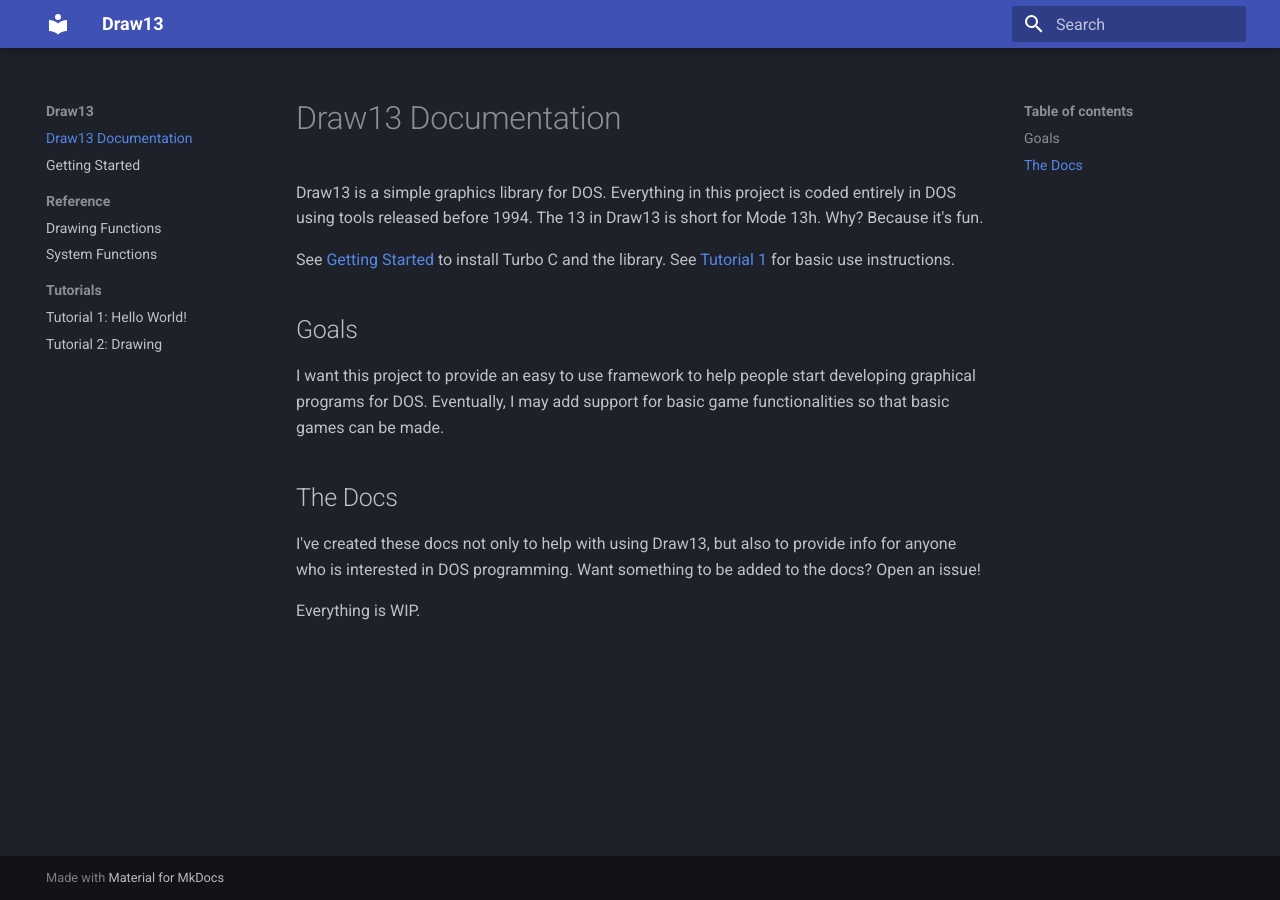
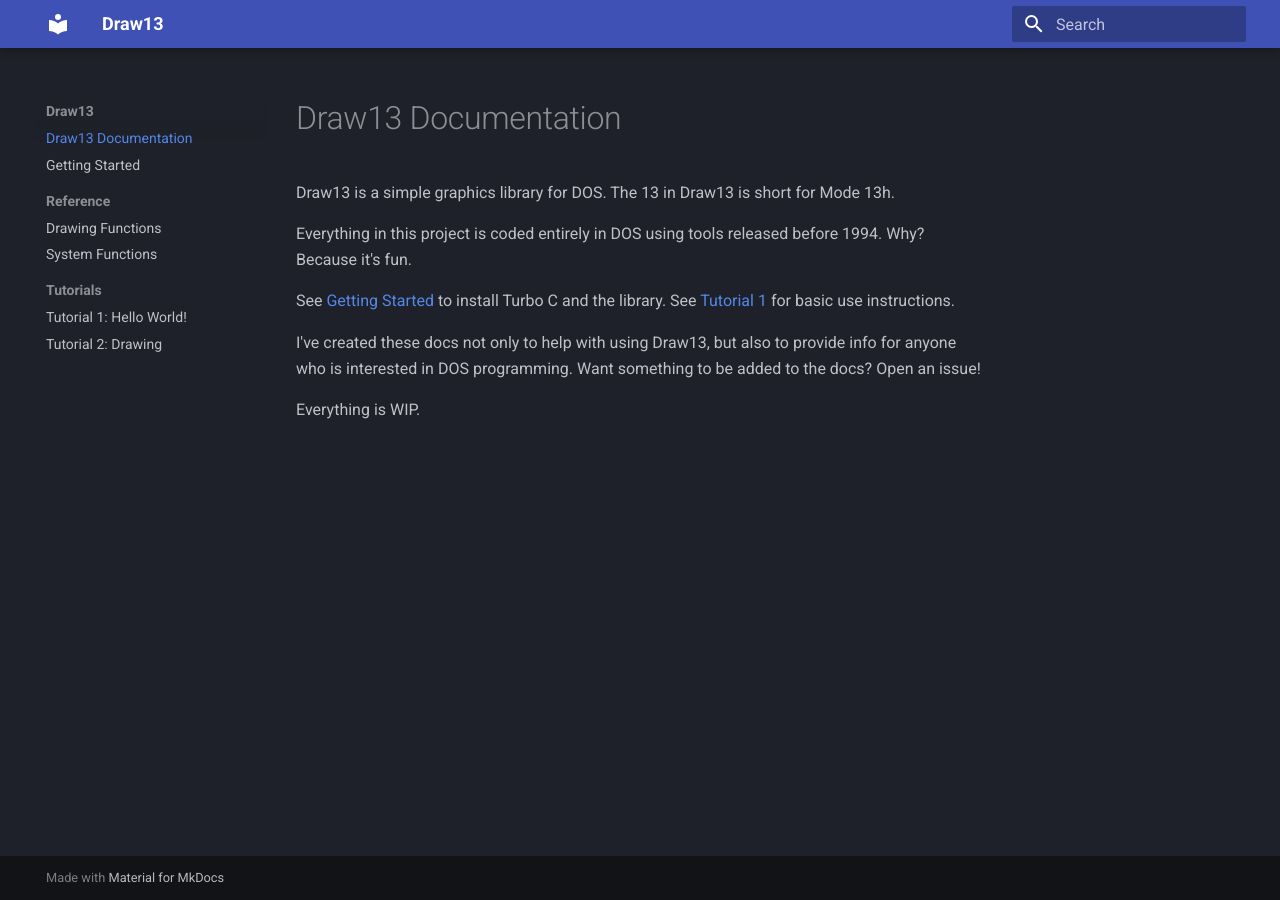
Before and after one commit to goldfishdev/Draw13, an MkDocs documentation site: the page built from docs/index.md, in a window 1280 px wide. Built offline with MkDocs 1.6.1 and Material for MkDocs 9.7.7, drawn with Linux system fonts in a browser that asks for light colours.

Commit message:
fixed some issues in the docs, made the index better. I think that's enough for now. actual updates soon

```diff
--- a/docs/index.md
+++ b/docs/index.md
@@ -1,19 +1,14 @@
+
 # Draw13 Documentation
 
-Draw13 is a simple graphics library for DOS. Everything in this project is coded entirely in DOS using tools released before 1994.
-The 13 in Draw13 is short for Mode 13h.
+Draw13 is a simple graphics library for DOS. The 13 in Draw13 is short for Mode 13h.
+
+Everything in this project is coded entirely in DOS using tools released before 1994.
 Why? Because it's fun.
 
 See [Getting Started](getting_started.md) to install Turbo C and the library.
 See [Tutorial 1](tutorials/tutorial1.md) for basic use instructions.
 
-## Goals
-
-I want this project to provide an easy to use framework to help people start developing graphical programs for DOS.
-Eventually, I may add support for basic game functionalities so that basic games can be made.
-
-## The Docs
-
 I've created these docs not only to help with using Draw13, but also to provide info for anyone who is interested in DOS programming.
 Want something to be added to the docs? Open an issue!
 
```
Also changed, not shown: docs/getting_started.md (+2 -2 lines), docs/tutorials/tutorial1.md (+3 -3 lines).
